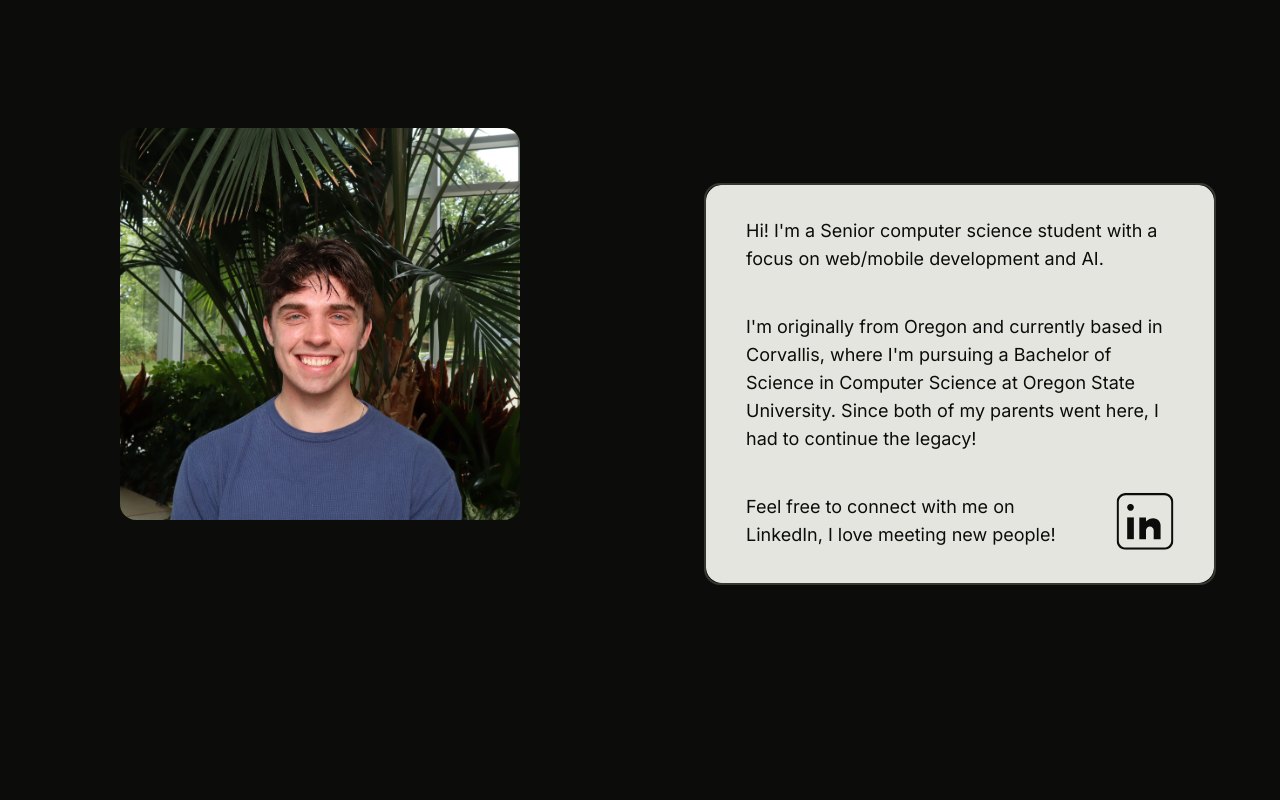
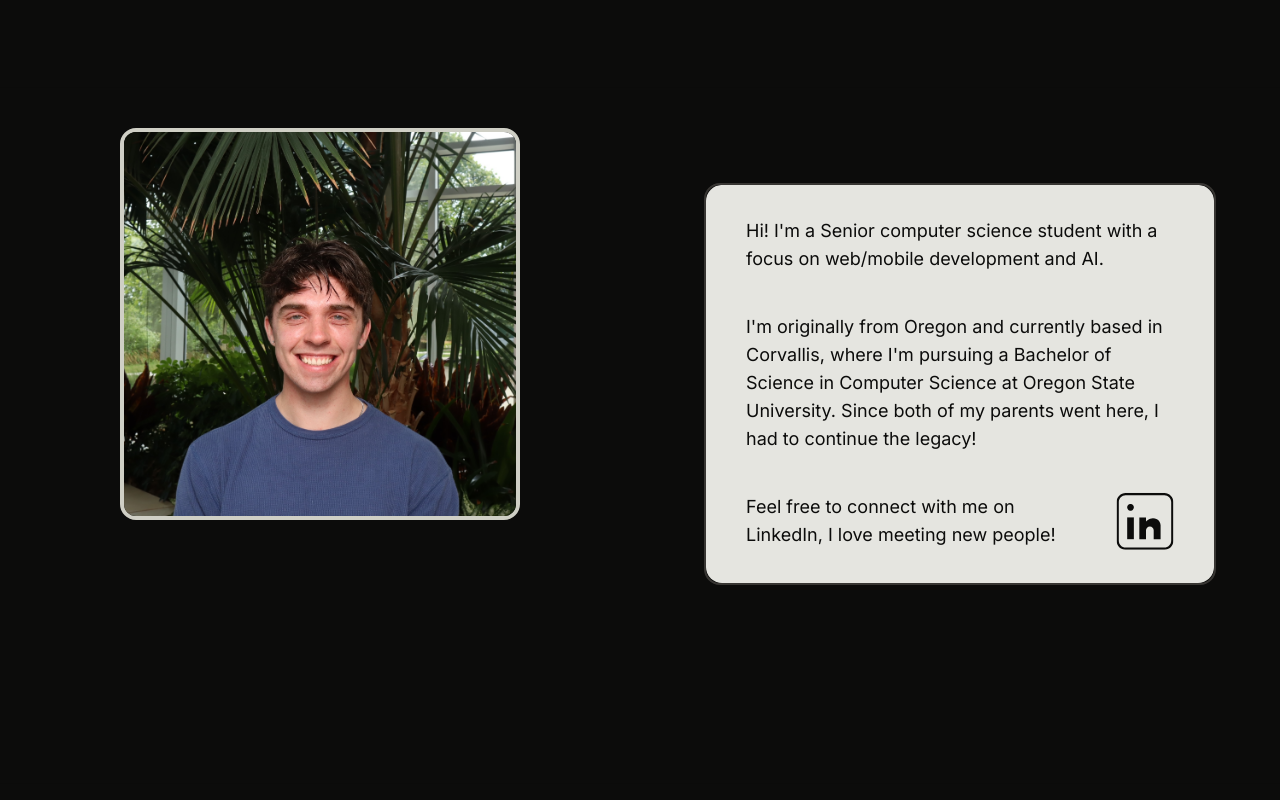
Before and after one commit to Carson274/Personal-Website-V2, a Next.js app: page / in a window 1280 px wide. Shown: the part 1140-1940 px from the top of the page. Built offline with nearby package versions, Linux system fonts and the light colour scheme.

Commit message:
Add border to picture and shorten project title

```diff
--- a/src/app/sections/About/About.tsx
+++ b/src/app/sections/About/About.tsx
@@ -109,7 +109,7 @@ const About = () => {
             className='image relative md:mt-20 w-full rounded-2xl flex justify-center items-center'
           >
             <Image
-              className='rounded-2xl'
+              className='rounded-2xl border-4 border-cream'
               src='/images/Carson.jpg'
               alt='Picture of Me'
               width={400}
--- a/src/app/sections/Projects/Projects.tsx
+++ b/src/app/sections/Projects/Projects.tsx
@@ -65,7 +65,7 @@ const Projects = () => {
       github: 'https://github.com/sebat2004/crowd'
     },
     {
-      name: 'CS Student Milestone Quiz Website',
+      name: 'Student Milestone Quiz',
       imagePath: '/images/Beaver_Purity.png',
       liveSite: 'https://beaverpurity.com/',
       devpost: '',
```
